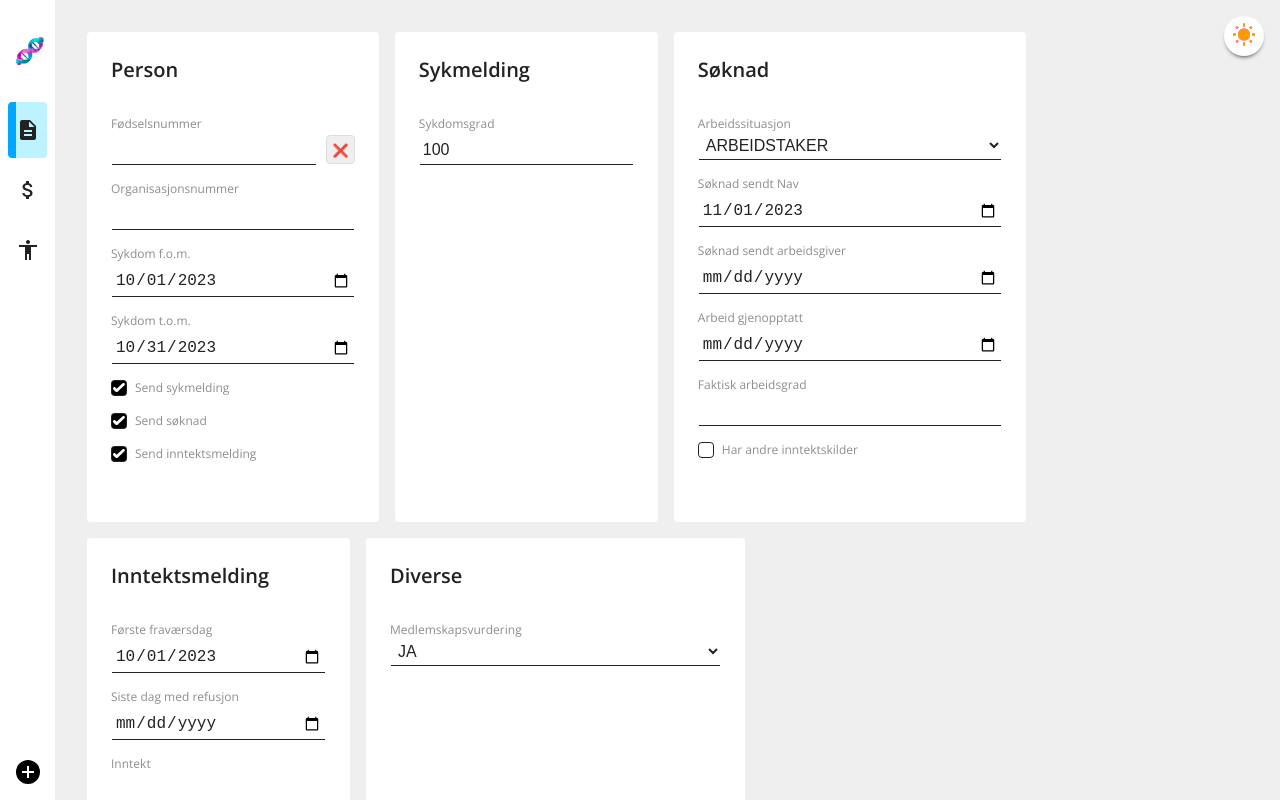
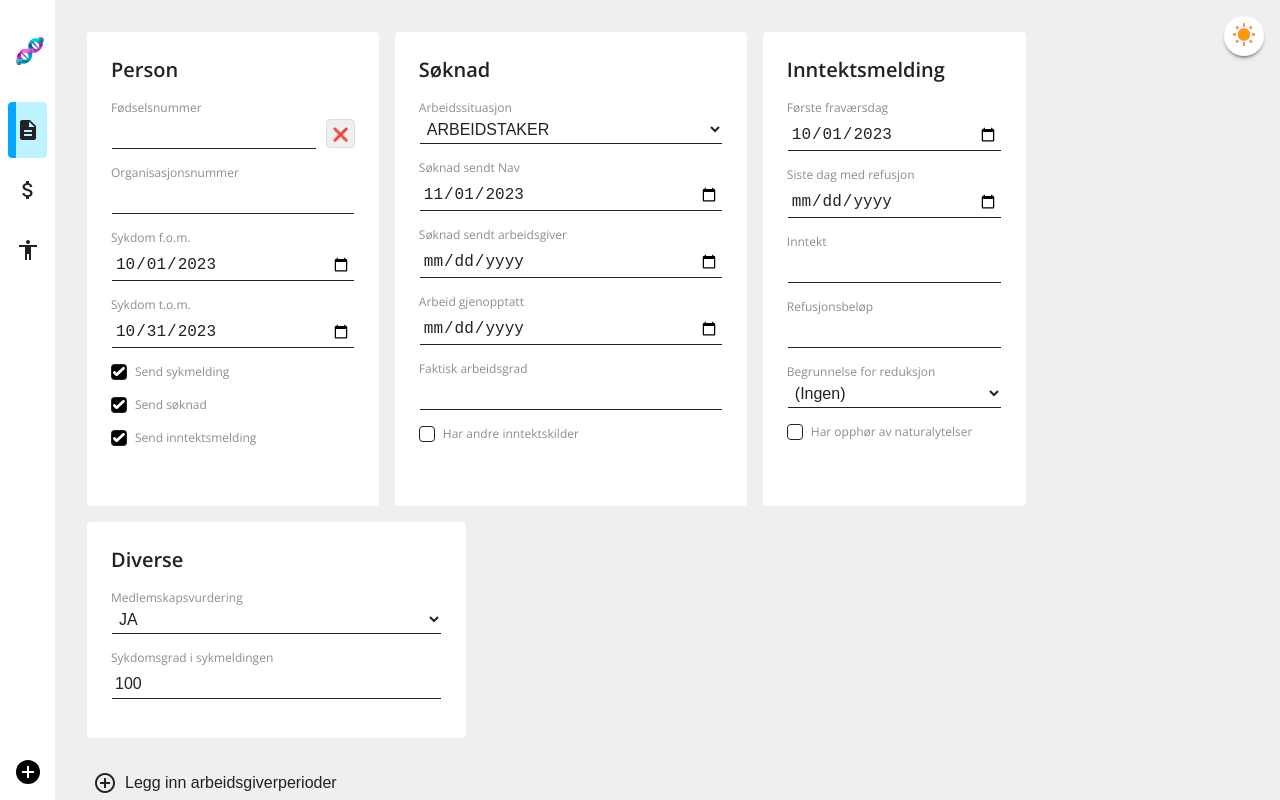
Before and after one commit to navikt/helse-spleis-testdata, a React (Vite) app in the folder frontend/: page / in a window 1280 px wide. Shown: the top 800 px of the page. Built offline with nearby package versions, Linux system fonts and the light colour scheme.

Commit message:
💄 Vi trenger ikke et eget kort for sykmeldingsgrad

```diff
--- a/frontend/src/screens/opprettDokumenter/DiverseCard.tsx
+++ b/frontend/src/screens/opprettDokumenter/DiverseCard.tsx
@@ -3,9 +3,11 @@ import {Card} from "../../components/Card";
 import {useFormContext} from "react-hook-form";
 import React from "react";
 import {FormSelect} from "../../components/FormSelect";
+import {Sykmelding} from "./Sykmelding";
 
 export const DiverseCard = React.memo(() => {
-  const { register , setValue} = useFormContext();
+  const { register, setValue, watch } = useFormContext();
+    const skalSendeSykmelding = watch("skalSendeSykmelding");
 
   return (
     <Card>
@@ -26,6 +28,7 @@ export const DiverseCard = React.memo(() => {
               } }
           />
       </div>
+      {skalSendeSykmelding && <Sykmelding />}
     </Card>
   );
 });
--- a/frontend/src/screens/opprettDokumenter/OpprettDokumenter.module.css
+++ b/frontend/src/screens/opprettDokumenter/OpprettDokumenter.module.css
@@ -11,7 +11,7 @@
 .Title {
   font-size: 1.25rem;
   margin-top: 0;
-  margin-bottom: var(--block-medium);
+  margin-bottom: var(--block-small);
 }
 
 .CardContainer {
--- a/frontend/src/screens/opprettDokumenter/OpprettDokumenter.tsx
+++ b/frontend/src/screens/opprettDokumenter/OpprettDokumenter.tsx
@@ -9,7 +9,6 @@ import {DiverseCard} from "./DiverseCard";
 import {PersonCard} from "./PersonCard";
 import {SøknadCard} from "./SøknadCard";
 import {Ferieperioder} from "./Ferieperioder";
-import {SykmeldingCard} from "./SykmeldingCard";
 import {EndringRefusjon} from "./EndringRefusjon";
 import {InntektsmeldingCard} from "./InntektsmeldingCard";
 import {Arbeidsgiverperioder} from "./Arbeidsgiverperioder";
@@ -87,7 +86,6 @@ export const OpprettDokumenter = React.memo(() => {
     shouldUnregister: true,
   });
 
-  const skalSendeSykmelding = form.watch("skalSendeSykmelding");
   const skalSendeSøknad = form.watch("skalSendeSøknad");
   const skalSendeInntektsmelding = form.watch("skalSendeInntektsmelding");
 
@@ -124,7 +122,6 @@ export const OpprettDokumenter = React.memo(() => {
         <div className={styles.OpprettDokumenter}>
           <div className={styles.DocumentContainer}>
             <PersonCard />
-            {skalSendeSykmelding && <SykmeldingCard />}
             {skalSendeSøknad && <SøknadCard />}
             {skalSendeInntektsmelding && <InntektsmeldingCard />}
             <DiverseCard />
--- /dev/null
+++ b/frontend/src/screens/opprettDokumenter/Sykmelding.tsx
@@ -0,0 +1,23 @@
+import styles from "./OpprettDokumenter.module.css";
+import { FormInput } from "../../components/FormInput";
+import { useFormContext } from "react-hook-form";
+import React from "react";
+import { validateSykdomsgrad } from "../formValidation";
+
+export const Sykmelding = React.memo(() => {
+  const { register, formState } = useFormContext();
+
+  return (
+    <div className={styles.CardContainer}>
+      <FormInput
+        label="Sykdomsgrad i sykmeldingen"
+        errors={formState.errors}
+        defaultValue={100}
+        {...register("sykmeldingsgrad", {
+          required: "Sykmeldingsgrad må angis",
+          validate: validateSykdomsgrad,
+        })}
+      />
+    </div>
+  );
+});
--- a/frontend/src/screens/opprettDokumenter/SykmeldingCard.tsx
+++ /dev/null
@@ -1,39 +0,0 @@
-import { Card } from "../../components/Card";
-import styles from "./OpprettDokumenter.module.css";
-import { FormInput } from "../../components/FormInput";
-import { useFormContext } from "react-hook-form";
-import React, { useEffect } from "react";
-import { validateSykdomsgrad } from "../formValidation";
-
-const useUnregisterSykmeldingCard = () => {
-  const { unregister } = useFormContext();
-
-  useEffect(() => {
-    return () => {
-      unregister("sykmeldingsgrad");
-    };
-  }, []);
-};
-
-export const SykmeldingCard = React.memo(() => {
-  const { register, formState } = useFormContext();
-
-  useUnregisterSykmeldingCard();
-
-  return (
-    <Card>
-      <h2 className={styles.Title}>Sykmelding</h2>
-      <div className={styles.CardContainer}>
-        <FormInput
-          label="Sykdomsgrad"
-          errors={formState.errors}
-          defaultValue={100}
-          {...register("sykmeldingsgrad", {
-            required: "Sykmeldingsgrad må angis",
-            validate: validateSykdomsgrad,
-          })}
-        />
-      </div>
-    </Card>
-  );
-});
```
